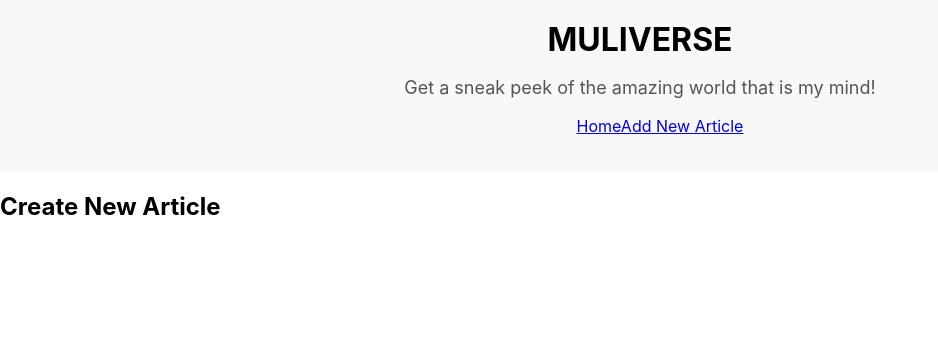
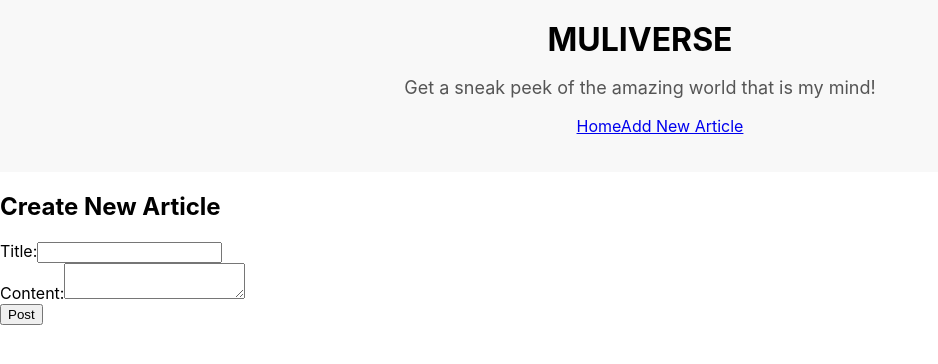
Before and after one commit to Samstar10/Muliverse, a React (Create React App) app: page /new in a window 1280 px wide. Shown: the top 364 px of the page, without its empty margins (0-938 px from the left). Built offline with nearby package versions, Linux system fonts and the light colour scheme.

Commit message:
Update new article form

```diff
--- a/db.json
+++ b/db.json
@@ -14,6 +14,11 @@
       "id": 3,
       "title": "Third Article",
       "content": "This is the content of the third article."
+    },
+    {
+      "title": "Test article",
+      "content": "This is just sample text to test my application",
+      "id": 4
     }
   ]
 }
--- a/src/NewArticleForm.js
+++ b/src/NewArticleForm.js
@@ -26,7 +26,30 @@ function NewArticleForm(){
     return(
         <div className="new-article-form">
             <h2>Create New Article</h2>
-            {/* {Add form elements here} */}
+            <form onSubmit={handleSubmit}>
+                <div>
+                    <label htmlFor="title">Title:</label>
+                    <input
+                        type="text"
+                        id="title"
+                        name="title"
+                        value={title}
+                        onChange={(e) => setTitle(e.target.value)}
+                        required
+                    />
+                </div>
+                <div>
+                    <label htmlFor="content">Content:</label>
+                    <textarea
+                        id="content"
+                        name="content"
+                        value={content}
+                        onChange={(e) => setContent(e.target.value)}
+                        required
+                    />
+                </div>
+                <button type="submit">Post</button>
+            </form>
         </div>
     )
 }
```
Lines whose indentation alone changed are shown as unchanged.
